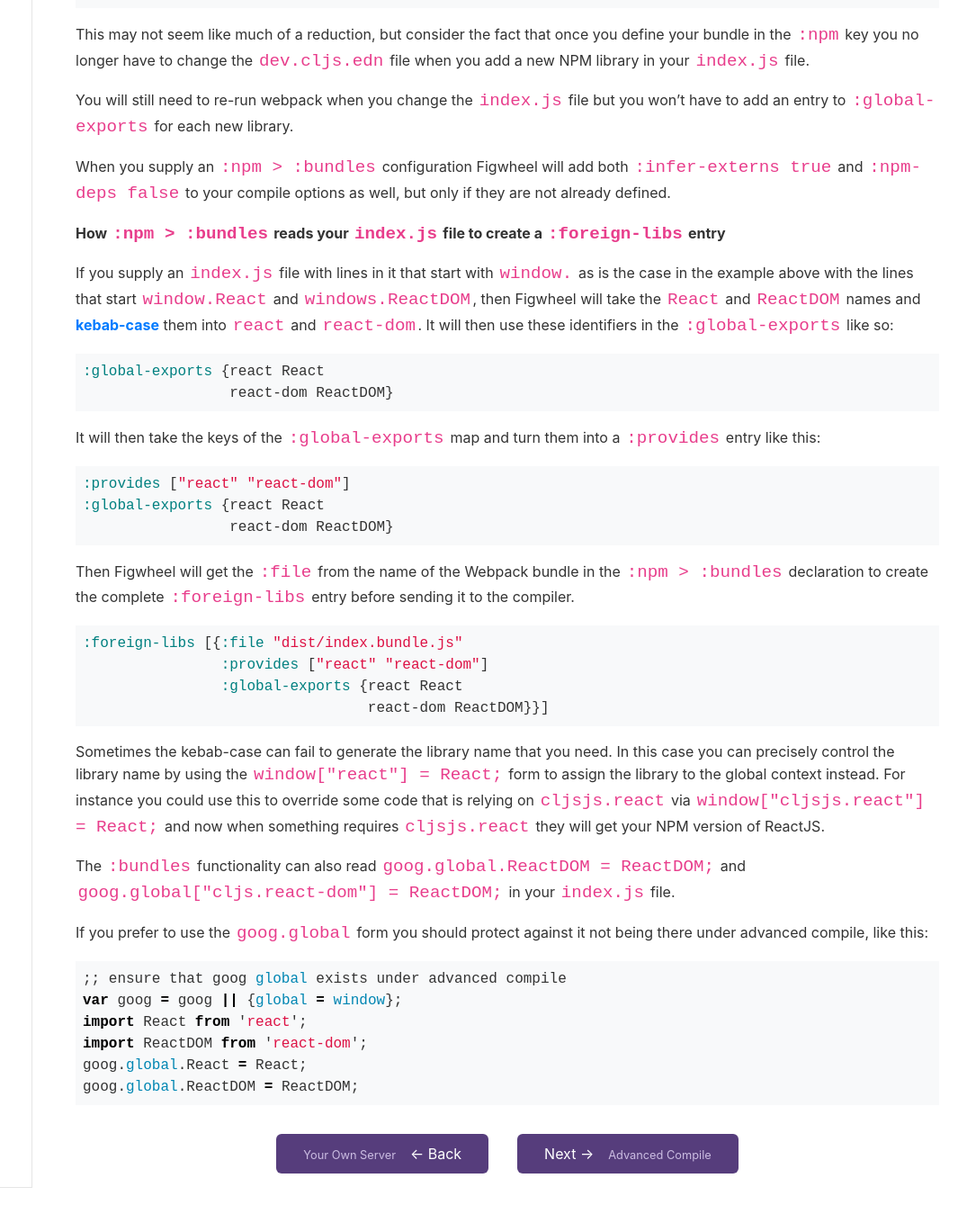
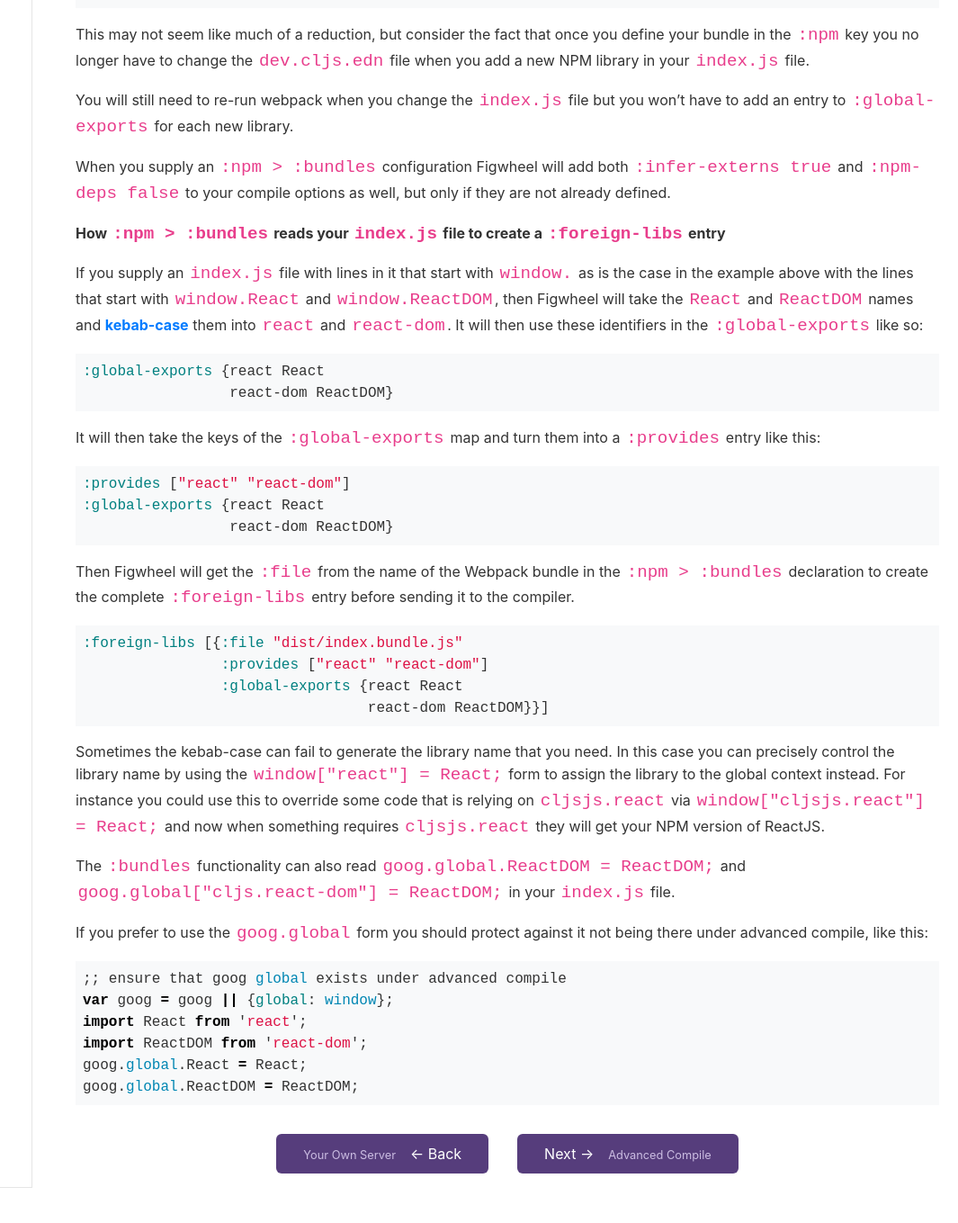
Before and after one commit to bhauman/figwheel-main, a Jekyll site: the page built from docs/docs/npm.md, in a window 1280 px wide and 1400 px high, scrolled down 6801 px. Shown: the top 1359 px of the window at 90% size, without its empty margins (215-1280 px from the left). Built offline with Jekyll 4.4.1, drawn with Linux system fonts in a browser that asks for light colours.

Commit message:
Fix typo and javascript code sample (#232)
I believe the top line of the last javascript code block will not work with `{goog = window}` and instead needs to be `{goog: window}`. At least that's how I had to do it when testing in the browser console. I'm guessing it's just a typo, bu I could be misunderstanding something.

````diff
--- a/docs/docs/npm.md
+++ b/docs/docs/npm.md
@@ -383,7 +383,7 @@ options as well, but only if they are not already defined.
 
 If you supply an `index.js` file with lines in it that start with
 `window.` as is the case in the example above with the lines that
-start `window.React` and `windows.ReactDOM`, then Figwheel will take
+start with `window.React` and `window.ReactDOM`, then Figwheel will take
 the `React` and `ReactDOM` names and
 [**kebab-case**](http://wiki.c2.com/?KebabCase) them into `react` and
 `react-dom`. It will then use these identifiers in the
@@ -431,7 +431,7 @@ it not being there under advanced compile, like this:
 
 ```javascript
 ;; ensure that goog global exists under advanced compile
-var goog = goog || {global = window};
+var goog = goog || {global: window};
 import React from 'react';
 import ReactDOM from 'react-dom';
 goog.global.React = React;
````
